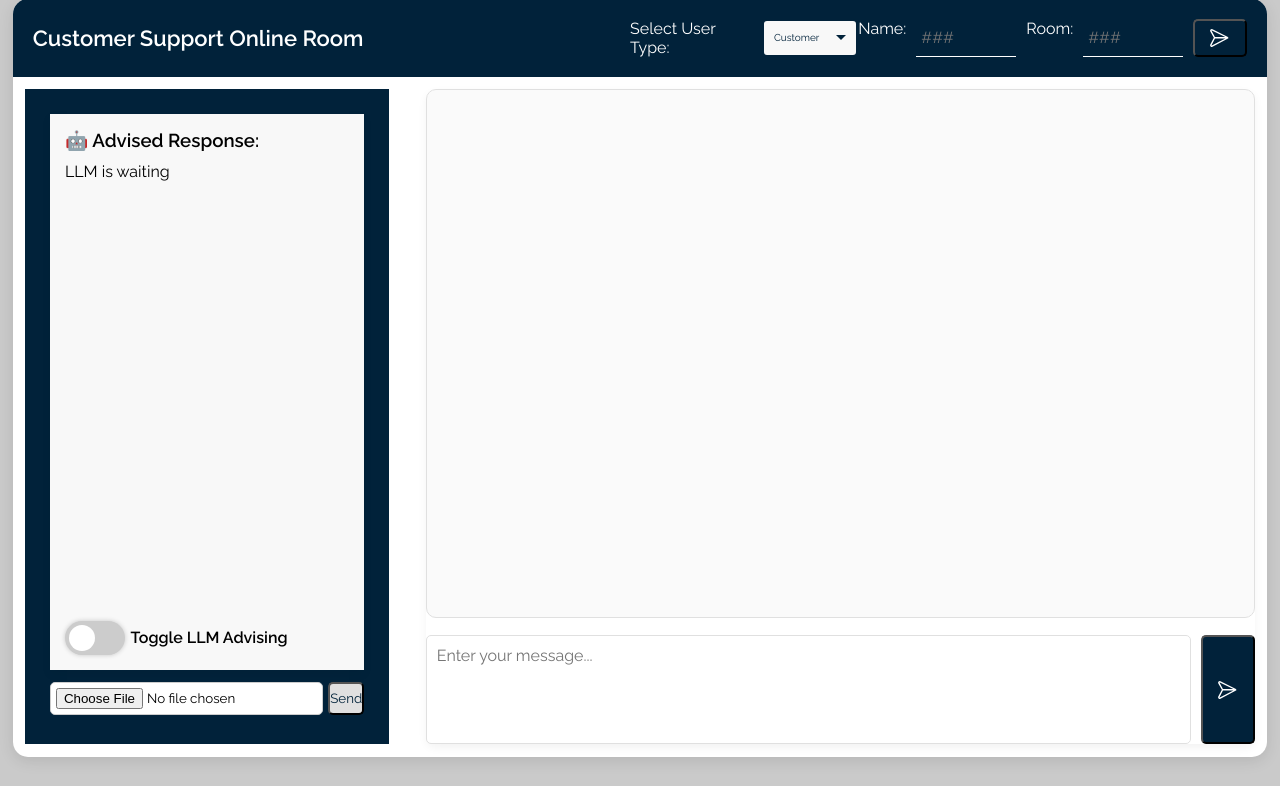
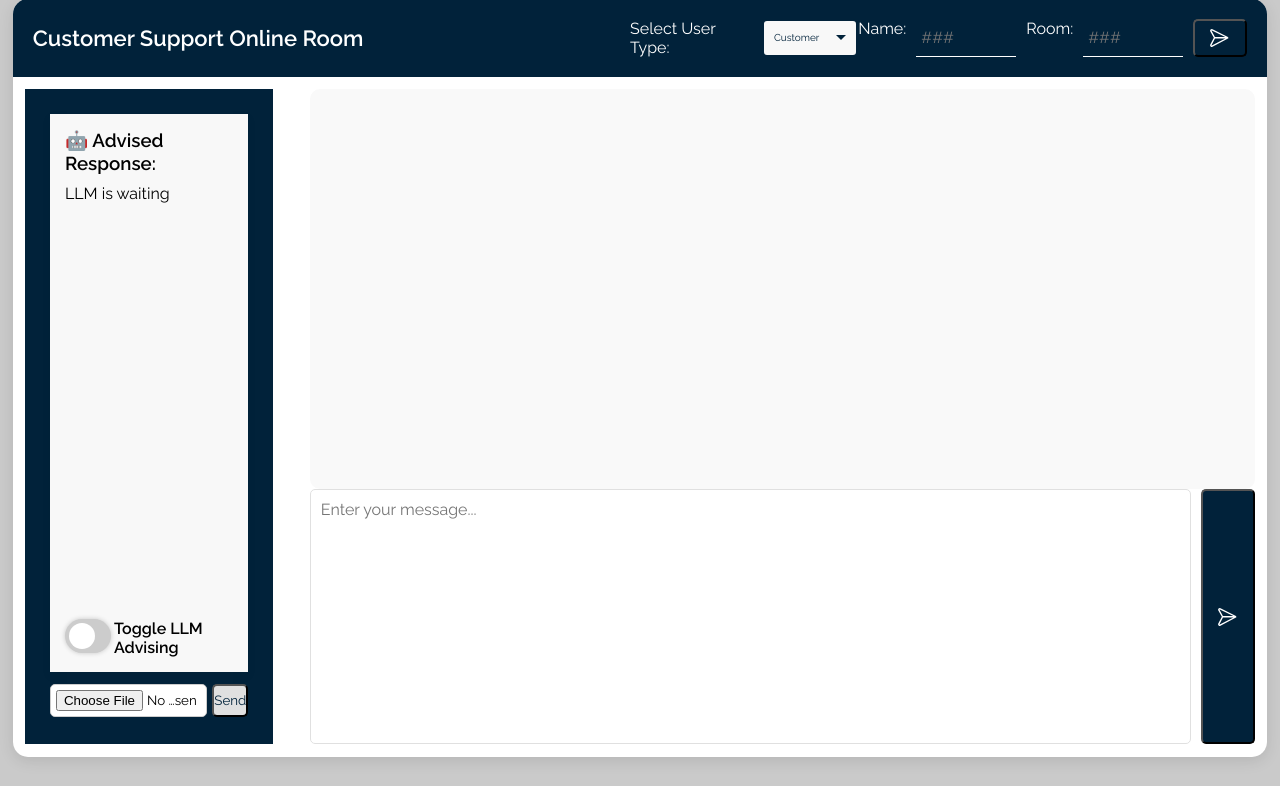
Before and after one commit to Messerschmidts101/Call_Middleman, a Python web app: template templates/chat.html in a window 1280 px wide. Shown: the part 14-800 px from the top of the page. Run offline with Jinja, Linux system fonts and the light colour scheme; the template is opened without the code that fills it, so the values that code supplies are empty; some libraries are stand-ins or nearby versions.

Commit message:
improve UI

```diff
--- a/static/script.js
+++ b/static/script.js
@@ -49,6 +49,8 @@
 socket.on('chat_history', (data) => {
     console.log('check chat_history: ',data)
     const chatHistory = data.chat_history;
+    const strId = document.getElementById('customerName').value; // Adjusted to use the correct input ID
+
     const divMessagePane = document.getElementById('messages');
 
     divMessagePane.innerHTML = '';  // Clear existing messages
@@ -58,6 +60,17 @@
         const divMessage = document.createElement('div');
         divMessage.classList.add('SingleMessage');
         divMessage.style.whiteSpace = 'pre-line';
+
+        // Assign id based on whether the message user matches the customer name
+        if (strId === msg.strUser) {
+            divMessage.id = 'owner';
+        } else if ('System' == msg.strUser){
+            divMessage.id = 'system';
+        } else {
+            divMessage.id = 'other';
+        }
+
+        // Set the message content
         divMessage.innerHTML = `<b>${msg.strUser}: ${msg.dtDate} </b> <br> ${msg.strMessage}`;
         divMessagePane.appendChild(divMessage);
     });
--- a/static/style.css
+++ b/static/style.css
@@ -112,7 +112,7 @@
 
 
 .llm-panel {
-  flex-grow: 1; /* Keep it responsive */
+  flex-grow: 1.5; /* Keep it responsive */
   width: 25%;
   overflow: scroll;
   background-color: #01223a;
@@ -140,7 +140,7 @@
   width: 100%;
 }
 
-advisedResponse { /*not this cause expansion; even with max width, still increasing*/
+.advisedResponse { /*not this cause expansion; even with max width, still increasing*/
   width: 100%;
   max-height: 70%;
   overflow: scroll;
@@ -151,7 +151,6 @@
   font-weight: 600;
   margin-bottom: 10px; /* Reduced margin for less space */
 }
-
 
 .file-input-pane {
   display: flex;
@@ -182,25 +181,68 @@
 }
 
 .conversation-panel {
-  flex-grow: 10;
   display: flex;
   flex-direction: column;
-  justify-content: space-between;
-  background-color: #fff;
-  padding: 0%;
-  border-radius: 10px;
-  box-shadow: 0px 4px 10px rgba(0, 0, 0, 0.05);
+  justify-content: flex-start;
+  width: 100%; /* Ensure it spans the full container width */
+  background-color: #fff; /* Use the desired background */
+  overflow: scroll;
 }
 
-.messages {
-  flex-grow: 9;
-  max-height: 100vh;
-  overflow-y: scroll;
-  padding: 5%;
-  border: 1px solid #e0e0e0;
+/* Style for the container that holds all the messages */
+#messages {
+  height: 100%;
+  display: flex;
+  flex-direction: column;
+  gap: 10px;  /* Adds space between each message */
+  max-height: 400px; /* Set a fixed height for the message container */
+  overflow-y: auto;  /* Enable vertical scrolling */
+  padding: 10px;
+  background-color: #f9f9f9; /* Background color for better contrast */
   border-radius: 10px;
-  background-color: #fafafa;
-  margin-bottom: 2%;
+}
+
+/* Common styles for all SingleMessage elements */
+.SingleMessage {
+  max-width: 80%;  /* Limits the width of messages */
+  padding: 10px;
+  border-radius: 10px;
+  margin: 5px 0;
+  word-wrap: break-word;  /* Wrap text if too long */
+  box-shadow: 0 2px 5px rgba(0, 0, 0, 0.1); /* Add shadow for better visibility */
+}
+
+/* Style for owner messages (aligned to the left) */
+#owner {
+  background-color: #e1ffc7;
+  align-self: flex-end;  /* Aligns owner messages to the left */
+  text-align: left;  /* Ensures the text is aligned to the left */
+}
+
+/* Style for other messages (aligned to the right) */
+#other {
+  background-color: #c7d2ff;
+  align-self: flex-start;  /* Aligns other messages to the right */
+  text-align: left;  /* Ensures the text is aligned to the right */
+}
+#system{
+  color: #888;
+  align-self: center;  /* Aligns other messages to the right */
+  text-align: center;  /* Ensures the text is aligned to the right */
+
+}
+/* Ensure smooth scrolling */
+#messages::-webkit-scrollbar {
+  width: 6px;  /* Customize scrollbar width */
+}
+
+#messages::-webkit-scrollbar-thumb {
+  background-color: #888; /* Customize scrollbar thumb color */
+  border-radius: 3px;
+}
+
+#messages::-webkit-scrollbar-thumb:hover {
+  background-color: #555; /* Change thumb color on hover */
 }
 
 .message-input {
@@ -257,20 +299,7 @@
   background-color: #f1f1f1;
 }
 
-.SingleMessage {
-  padding: 10px;            /* Add some padding for spacing */
-  margin-bottom: 10px;      /* Space between messages */
-  border-radius: 5px;       /* Rounded corners */
-  background-color: #dad3d3; /* Background color */
-  box-shadow: 0px 2px 5px rgba(0, 0, 0, 0.1); /* Shadow for depth */
-  color: #01223a;
-}
 
-/* Optional: Add styles for the username */
-.SingleMessage b {
-  color: #01223a; /* Change the username color */
-  font-size: larger;
-}
 
 .bot {
   align-self: flex-start;
```
